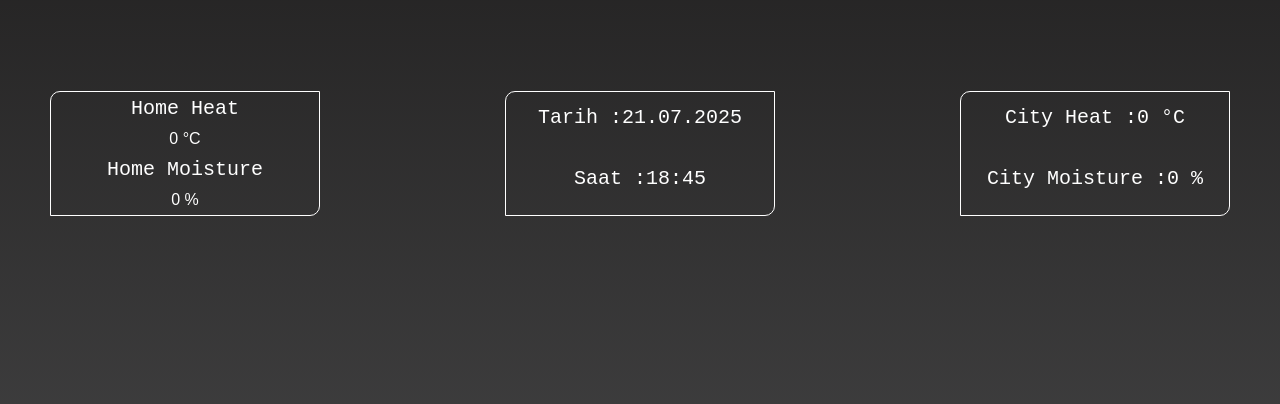
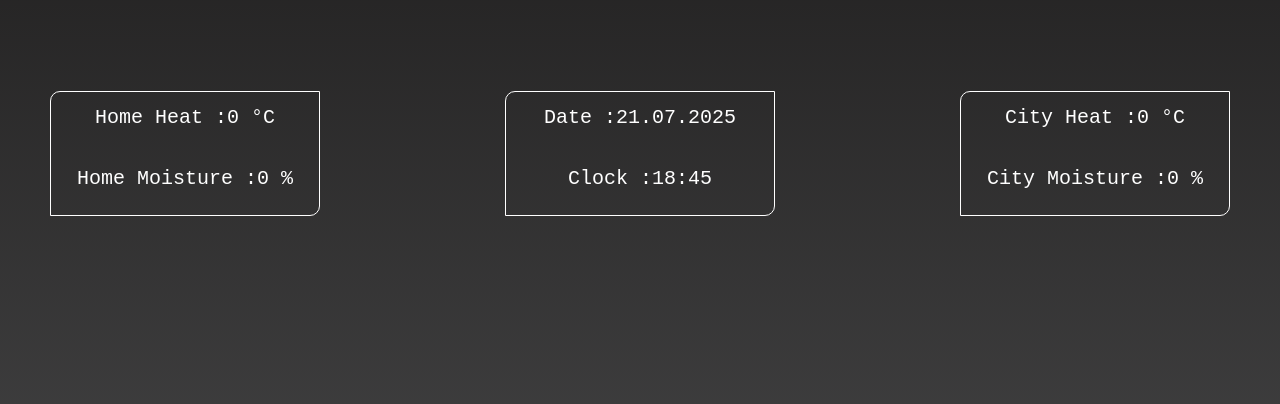
Before and after one commit to Mustafa-Oztrk/Python_Web_Home, a Flask app: page / in a window 1280 px wide. Shown: the part 146-550 px from the top of the page. Run offline with Flask 3, Linux system fonts and the light colour scheme; some libraries are stand-ins or nearby versions.

Commit message:
last-logo-change

```diff
--- a/templates/index.html
+++ b/templates/index.html
@@ -5,7 +5,7 @@
   <meta charset="UTF-8" />
   <meta name="viewport" content="width=device-width, initial-scale=1.0" />
   <title>My Home</title>
-  <link rel="icon" href="../templates/icon.jpg">
+  <link rel="icon" href="../templates/logo.png">
   <link rel="stylesheet" href="../static/style.css" />
   <link rel="stylesheet" href="https://cdnjs.cloudflare.com/ajax/libs/normalize/5.0.0/normalize.min.css">
 
@@ -20,29 +20,32 @@
     <div class="banner">
       <div class="heat-moisture info-box ">
         <div class="heat  ">
-          <h2> Home Heat</h2>
-          <p id="heat-value">0 °C</p>
+          <h2> Home Heat : <p id="heat-value">0 °C</p>
+          </h2>
+
         </div>
         <div class="moisture">
-          <h2> Home Moisture</h2>
-          <p id="moisture-value">0 %</p>
+          <h2> Home Moisture : <p id="moisture-value">0 %</p>
+          </h2>
         </div>
       </div>
       <div class="date-time info-box" id="date-time-box">
-        <h2>Tarih : <p id="current-date"></p>
+        <h2>Date : <p id="current-date"></p>
         </h2>
-        <h2>Saat : <p id="current-time"></p>
+        <h2>Clock : <p id="current-time"></p>
         </h2>
       </div>
 
 
       <div class="local-weather info-box">
         <div class="heat ">
-          <h2> City Heat :   <p id="heat-value-local"> 0 °C</p></h2>
+          <h2> City Heat : <p id="heat-value-local"> 0 °C</p>
+          </h2>
 
         </div>
         <div class="moisture info ">
-          <h2> City Moisture : <p id="moisture-value-local">0 %</p></h2>
+          <h2> City Moisture : <p id="moisture-value-local">0 %</p>
+          </h2>
 
         </div>
       </div>
```
Also changed, not shown: templates/logo.png (added).
